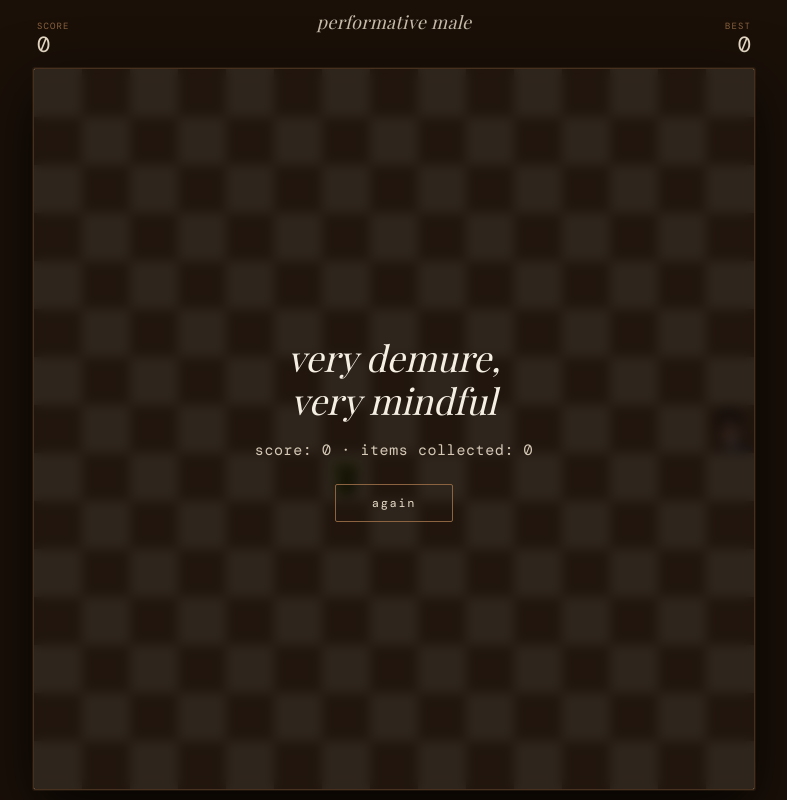
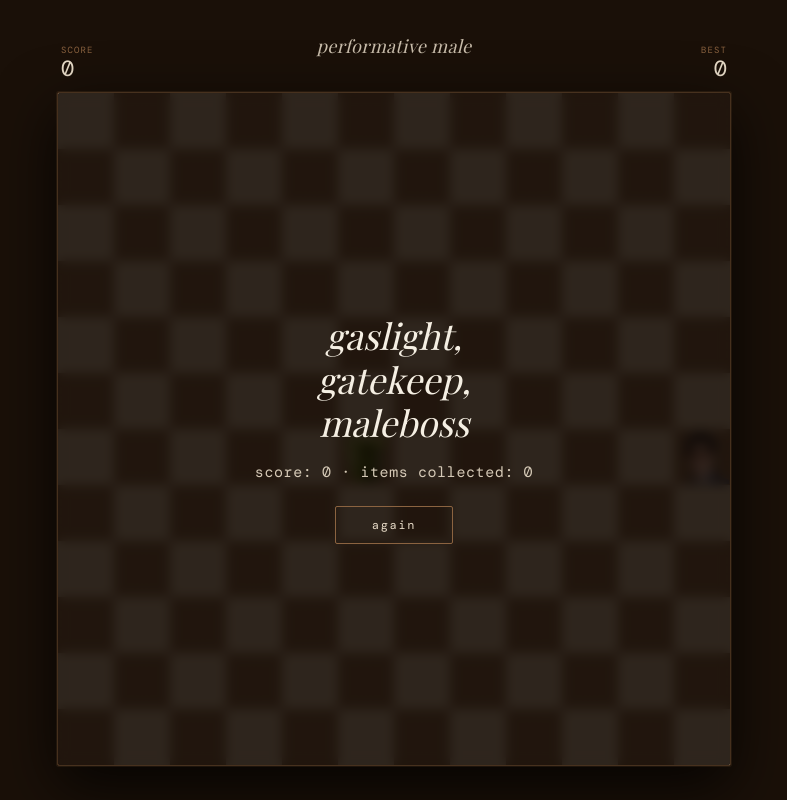
Before and after one commit to fancyraspberry/performative-snake, a plain HTML site: page index.html in a window 1280 px wide. Both pictures are taken after a click on the button "start". Shown: the whole page, without its empty margins (246-1033 px from the left). Drawn offline with nearby package versions, Linux system fonts and the light colour scheme; a web font is replaced by a local one.

Commit message:
size fixed and oher mods

```diff
--- a/game.js
+++ b/game.js
@@ -1,29 +1,29 @@
 // ─── Config ────────────────────────────────────────────────────────────────
 
-const CELL        = 48;    // px per grid cell
-const COLS        = 15;
-const ROWS        = 15;
-const BASE_SPEED  = 140;   // ms per tick (lower = faster)
-const MIN_SPEED   = 65;
-const SPEED_STEP  = 5;     // shave off per matcha collected
+const CELL = 56;    // px per grid cell
+const COLS = 12;
+const ROWS = 12;
+const BASE_SPEED = 140;   // ms per tick (lower = faster)
+const MIN_SPEED = 65;
+const SPEED_STEP = 5;     // shave off per matcha collected
 
 // ─── Canvas setup ──────────────────────────────────────────────────────────
 
-const canvas  = document.getElementById('game');
-const ctx     = canvas.getContext('2d');
-canvas.width  = COLS * CELL;
+const canvas = document.getElementById('game');
+const ctx = canvas.getContext('2d');
+canvas.width = COLS * CELL;
 canvas.height = ROWS * CELL;
 
 // ─── Asset loading ─────────────────────────────────────────────────────────
 
 const IMAGES = {};
 const IMG_SRCS = {
-  performativeMale : 'assets/performativeMale.png',
-  matcha           : 'assets/matcha.png',
-  book             : 'assets/book.png',
-  nailPolish       : 'assets/nailPolish.png',
-  toteBag          : 'assets/toteBag.png',
-  vinyl            : 'assets/vinyl.png',
+  performativeMale: 'assets/performativeMale.png',
+  matcha: 'assets/matcha.png',
+  book: 'assets/book.png',
+  nailPolish: 'assets/nailPolish.png',
+  toteBag: 'assets/toteBag.png',
+  vinyl: 'assets/vinyl.png',
 };
 
 const TAIL_ITEMS = ['book', 'nailPolish', 'toteBag', 'vinyl'];
@@ -52,11 +52,11 @@ function loadAssets(callback) {
 
 function drawBoard() {
   const LIGHT = '#d4b896';
-  const DARK  = '#8b6340';
+  const DARK = '#8b6340';
 
   // wood-grain stripe texture via thin semi-transparent lines
   const GRAIN_LIGHT = 'rgba(255,240,210,0.07)';
-  const GRAIN_DARK  = 'rgba(0,0,0,0.08)';
+  const GRAIN_DARK = 'rgba(0,0,0,0.08)';
 
   for (let r = 0; r < ROWS; r++) {
     for (let c = 0; c < COLS; c++) {
@@ -81,10 +81,10 @@ function drawBoard() {
   ctx.strokeStyle = 'rgba(60,30,10,0.18)';
   ctx.lineWidth = 0.5;
   for (let r = 0; r <= ROWS; r++) {
-    ctx.beginPath(); ctx.moveTo(0, r*CELL); ctx.lineTo(canvas.width, r*CELL); ctx.stroke();
+    ctx.beginPath(); ctx.moveTo(0, r * CELL); ctx.lineTo(canvas.width, r * CELL); ctx.stroke();
   }
   for (let c = 0; c <= COLS; c++) {
-    ctx.beginPath(); ctx.moveTo(c*CELL, 0); ctx.lineTo(c*CELL, canvas.height); ctx.stroke();
+    ctx.beginPath(); ctx.moveTo(c * CELL, 0); ctx.lineTo(c * CELL, canvas.height); ctx.stroke();
   }
 }
 
@@ -105,16 +105,16 @@ function drawHead(col, row, dir) {
 
   const cx = col * CELL + CELL / 2;
   const cy = row * CELL + CELL / 2;
-  const size = CELL - 4;
+  const size = CELL - 2;
 
   ctx.save();
   ctx.translate(cx, cy);
 
   // rotate the head image based on direction so it always faces forward
-  const angle = { right: 0, left: Math.PI, up: -Math.PI/2, down: Math.PI/2 }[dir] ?? 0;
+  const angle = { right: 0, left: Math.PI, up: -Math.PI / 2, down: Math.PI / 2 }[dir] ?? 0;
   ctx.rotate(angle);
 
-  ctx.drawImage(img, -size/2, -size/2, size, size);
+  ctx.drawImage(img, -size / 2, -size / 2, size, size);
   ctx.restore();
 }
 
@@ -126,14 +126,14 @@ function initState() {
   const startCol = Math.floor(COLS / 2);
   const startRow = Math.floor(ROWS / 2);
 
-  snake   = [{ c: startCol, r: startRow }];
-  dir     = 'right';
+  snake = [{ c: startCol, r: startRow }];
+  dir = 'right';
   nextDir = 'right';
-  tail    = [];           // array of { c, r, img }
-  matcha  = spawnMatcha();
-  score   = 0;
-  speed   = BASE_SPEED;
-  alive   = true;
+  tail = [];           // array of { c, r, img }
+  matcha = spawnMatcha();
+  score = 0;
+  speed = BASE_SPEED;
+  alive = true;
 
   document.getElementById('score').textContent = '0';
 }
@@ -164,7 +164,7 @@ function tick() {
   dir = nextDir;
 
   const head = snake[0];
-  const moves = { right:{dc:1,dr:0}, left:{dc:-1,dr:0}, up:{dc:0,dr:-1}, down:{dc:0,dr:1} };
+  const moves = { right: { dc: 1, dr: 0 }, left: { dc: -1, dr: 0 }, up: { dc: 0, dr: -1 }, down: { dc: 0, dr: 1 } };
   const mv = moves[dir];
   const newHead = { c: head.c + mv.dc, r: head.r + mv.dr };
 
@@ -191,16 +191,12 @@ function tick() {
 
   // ate matcha?
   if (newHead.c === matcha.c && newHead.r === matcha.r) {
-    // grow: put a new tail item at the removed position
     tail.push({ c: removed.c, r: removed.r, img: randomTailImg() });
-    snake.push(removed);  // restore the snake segment (grows by 1)
 
-    score += 10;
+    score += 1;
     document.getElementById('score').textContent = score;
 
-    // speed up
     speed = Math.max(MIN_SPEED, speed - SPEED_STEP);
-
     matcha = spawnMatcha();
 
     clearInterval(ticker);
@@ -212,8 +208,8 @@ function tick() {
     // shift tail positions to follow snake's last segment
     const snakeTail = snake[snake.length - 1];
     for (let i = tail.length - 1; i > 0; i--) {
-      tail[i].c = tail[i-1].c;
-      tail[i].r = tail[i-1].r;
+      tail[i].c = tail[i - 1].c;
+      tail[i].r = tail[i - 1].r;
     }
     tail[0].c = removed.c;
     tail[0].r = removed.r;
@@ -228,14 +224,14 @@ function render() {
 
   // draw tail items
   for (const seg of tail) {
-    drawImg(seg.img, seg.c, seg.r, 5);
+    drawImg(seg.img, seg.c, seg.r, 2);
   }
 
   // draw head (last in draw order = on top)
   drawHead(snake[0].c, snake[0].r, dir);
 
   // draw matcha
-  drawImg('matcha', matcha.c, matcha.r, 4);
+  drawImg('matcha', matcha.c, matcha.r, 2);
 }
 
 // ─── Start / End ───────────────────────────────────────────────────────────
@@ -276,7 +272,7 @@ const KEY_MAP = {
   W: 'up', S: 'down', A: 'left', D: 'right',
 };
 
-const OPPOSITES = { up:'down', down:'up', left:'right', right:'left' };
+const OPPOSITES = { up: 'down', down: 'up', left: 'right', right: 'left' };
 
 document.addEventListener('keydown', e => {
   const d = KEY_MAP[e.key];
--- a/index.html
+++ b/index.html
@@ -1,11 +1,13 @@
 <!DOCTYPE html>
 <html lang="en">
+
 <head>
   <meta charset="UTF-8" />
   <meta name="viewport" content="width=device-width, initial-scale=1.0" />
   <title>performative male</title>
   <link rel="stylesheet" href="style.css" />
 </head>
+
 <body>
   <div id="app">
     <div id="hud">
@@ -34,7 +36,7 @@
 
       <div id="gameover" class="hidden">
         <div class="overlay-inner">
-          <h2>very demure,<br>very mindful</h2>
+          <h2>gaslight,<br>gatekeep,<br>maleboss</h2>
           <p id="final-score"></p>
           <button id="restartBtn">again</button>
         </div>
@@ -44,4 +46,5 @@
 
   <script src="game.js"></script>
 </body>
+
 </html>
```
